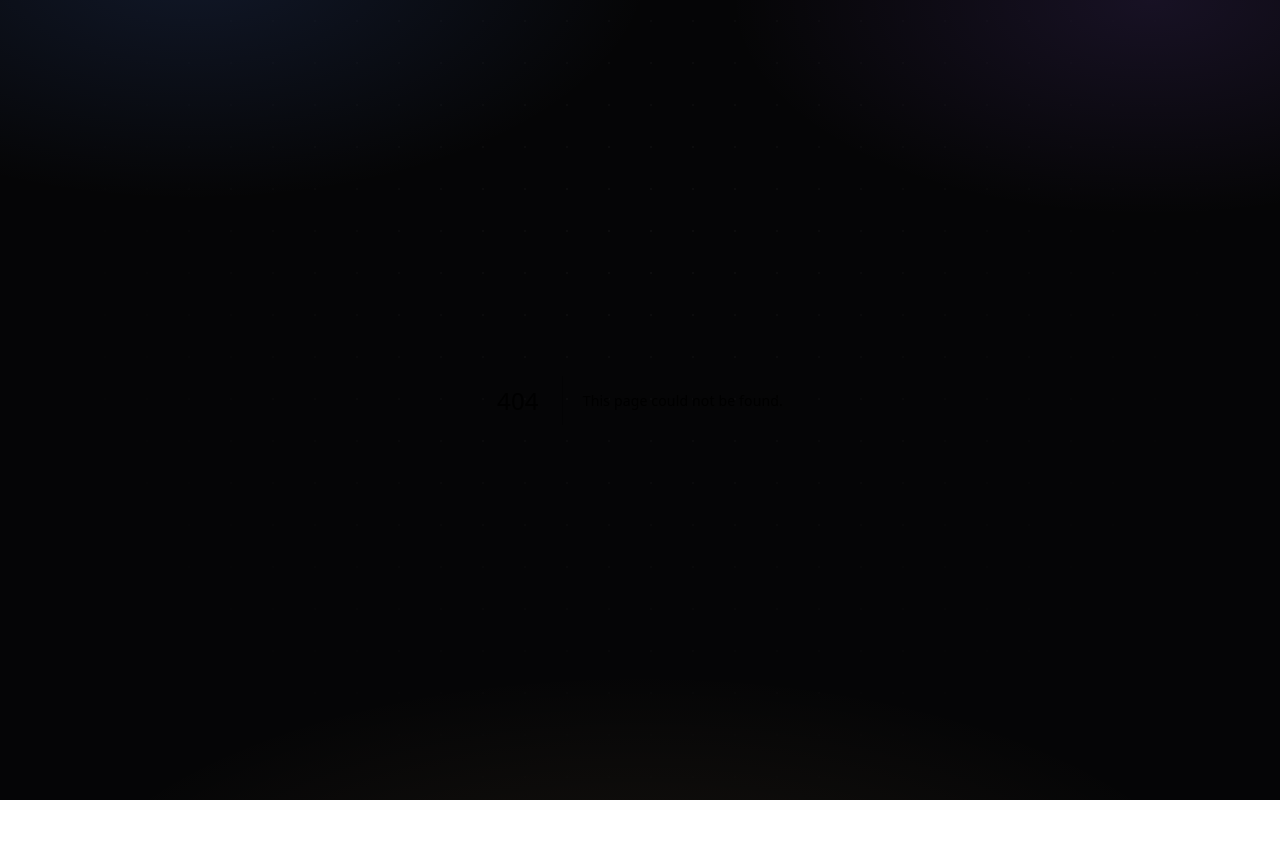
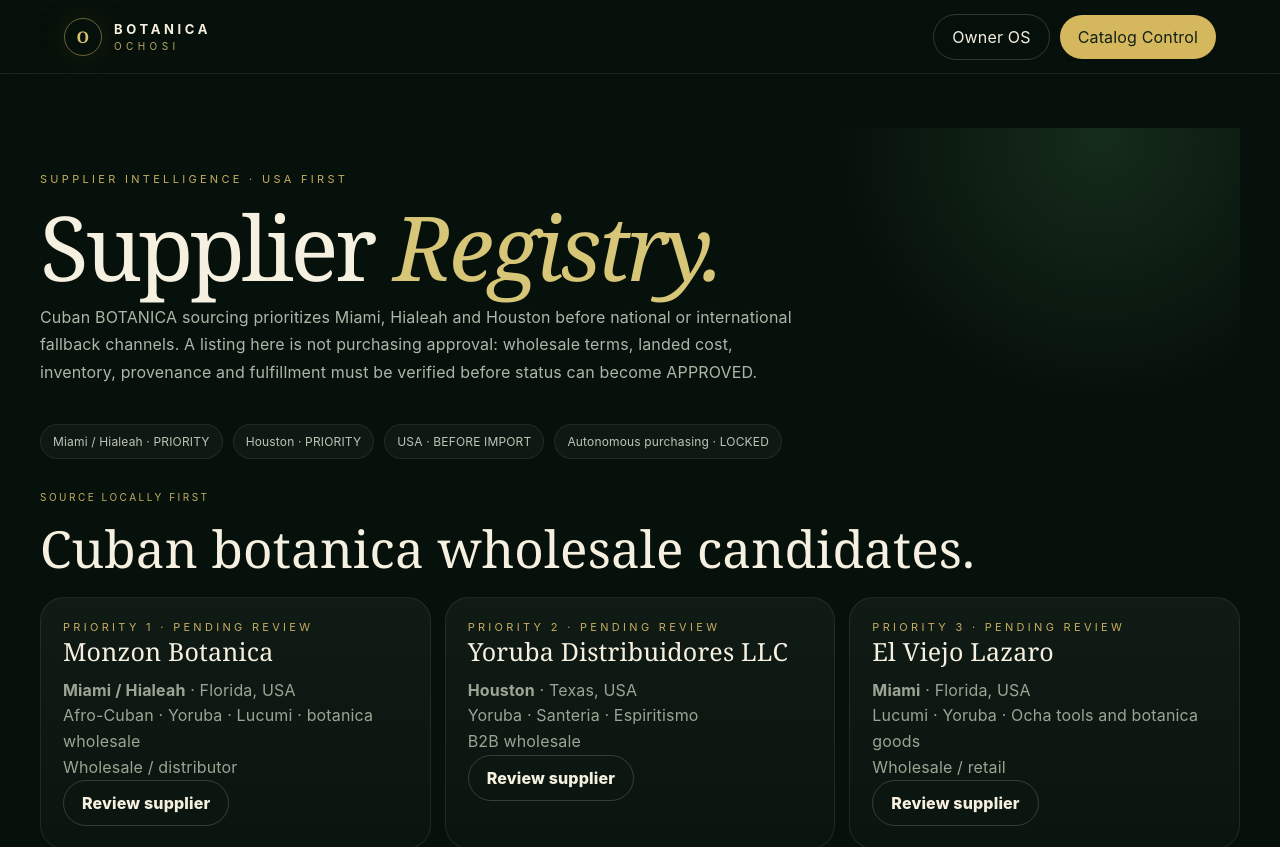
Before and after one commit to SAHJONY/AUTONOMOUS-DROPSHIPPING-BUSINESS, a Next.js app in the folder apps/web/: page /owner/suppliers in a window 1280 px wide. Before the commit this address had no page. Shown: the top 847 px of the page. Before the commit the page ends 800 px from the top, so only its background shows below. Built offline with nearby package versions, Linux system fonts and the light colour scheme.

Commit message:
BOTANICA: add US-first supplier registry

```diff
--- /dev/null
+++ b/apps/web/app/owner/suppliers/page.tsx
@@ -0,0 +1,65 @@
+"use client";
+
+import styles from "../owner.module.css";
+
+type Supplier = {
+  name: string;
+  market: string;
+  region: string;
+  focus: string;
+  channel: string;
+  status: "PENDING REVIEW" | "FALLBACK";
+  priority: number;
+  url: string;
+};
+
+const suppliers: Supplier[] = [
+  { name:"Monzon Botanica", market:"Miami / Hialeah", region:"Florida, USA", focus:"Afro-Cuban · Yoruba · Lucumi · botanica wholesale", channel:"Wholesale / distributor", status:"PENDING REVIEW", priority:1, url:"https://monzonbotanica.com" },
+  { name:"Yoruba Distribuidores LLC", market:"Houston", region:"Texas, USA", focus:"Yoruba · Santeria · Espiritismo", channel:"B2B wholesale", status:"PENDING REVIEW", priority:2, url:"https://yorubadistribuidores.com" },
+  { name:"El Viejo Lazaro", market:"Miami", region:"Florida, USA", focus:"Lucumi · Yoruba · Ocha tools and botanica goods", channel:"Wholesale / retail", status:"PENDING REVIEW", priority:3, url:"https://www.viejolazaro.com" },
+  { name:"INSHE Miami", market:"Miami / Hialeah / Miami Gardens", region:"Florida, USA", focus:"Yoruba · Afro-Cuban · African spiritual goods", channel:"Wholesale / retail", status:"PENDING REVIEW", priority:4, url:"https://www.inshemiami.com" },
+  { name:"Yoruba Imports", market:"Miami", region:"Florida, USA", focus:"West African sourced religious and cultural goods", channel:"Wholesale / importer", status:"PENDING REVIEW", priority:5, url:"https://yorubaimports.com" },
+  { name:"Botanica Nena", market:"Miami", region:"Florida, USA", focus:"Santeria · Yoruba · Lucumi · Ifa · Ocha", channel:"Retail / wholesale candidate", status:"PENDING REVIEW", priority:6, url:"https://botanicanena.com" },
+  { name:"CJdropshipping", market:"International", region:"Fallback", focus:"Generic complementary products only", channel:"Dropshipping", status:"FALLBACK", priority:90, url:"https://www.cjdropshipping.com" },
+  { name:"Zendrop", market:"USA / International", region:"Fallback", focus:"Generic complementary products only", channel:"Dropshipping", status:"FALLBACK", priority:91, url:"https://www.zendrop.com" },
+  { name:"Spocket", market:"USA / International", region:"Fallback", focus:"Generic complementary products only", channel:"Dropshipping", status:"FALLBACK", priority:92, url:"https://www.spocket.co" },
+  { name:"AliExpress", market:"International", region:"Fallback", focus:"Generic complementary products only", channel:"Marketplace", status:"FALLBACK", priority:99, url:"https://www.aliexpress.com" },
+];
+
+export default function OwnerSuppliersPage() {
+  return <main className={styles.shell}>
+    <nav className={styles.nav}>
+      <a className={styles.brand} href="/owner"><span className={styles.mark}>O</span><span className={styles.brandText}><strong>BOTANICA</strong><small>OCHOSI</small></span></a>
+      <div className={styles.navLinks}><a className={styles.ghost} href="/owner">Owner OS</a><a className={styles.primary} href="/owner/catalog">Catalog Control</a></div>
+    </nav>
+    <div className={styles.content}>
+      <section className={styles.hero}>
+        <div className={styles.kicker}>SUPPLIER INTELLIGENCE · USA FIRST</div>
+        <h1>Supplier <em>Registry.</em></h1>
+        <p>Cuban BOTANICA sourcing prioritizes Miami, Hialeah and Houston before national or international fallback channels. A listing here is not purchasing approval: wholesale terms, landed cost, inventory, provenance and fulfillment must be verified before status can become APPROVED.</p>
+      </section>
+      <div className={styles.statusStrip}>
+        <span className={styles.statusPill}>Miami / Hialeah · PRIORITY</span>
+        <span className={styles.statusPill}>Houston · PRIORITY</span>
+        <span className={styles.statusPill}>USA · BEFORE IMPORT</span>
+        <span className={styles.statusPill}>Autonomous purchasing · LOCKED</span>
+      </div>
+      <section className={styles.section}>
+        <div className={styles.sectionHead}><div><span>Source locally first</span><h2>Cuban botanica wholesale candidates.</h2></div></div>
+        <div className={styles.actionGrid}>
+          {suppliers.map((s) => <div className={styles.card} key={s.name}>
+            <div className={styles.kicker}>PRIORITY {s.priority} · {s.status}</div>
+            <h2>{s.name}</h2>
+            <p><strong>{s.market}</strong> · {s.region}</p>
+            <p>{s.focus}</p>
+            <p>{s.channel}</p>
+            <a className={styles.ghost} href={s.url} target="_blank" rel="noreferrer">Review supplier</a>
+          </div>)}
+        </div>
+      </section>
+      <section className={styles.section}>
+        <div className={styles.card}><div className={styles.kicker}>APPROVAL GATE</div><h2>No supplier is approved by listing alone.</h2><p>Required evidence: wholesale account eligibility, MOQ, unit cost, shipping and lead time, inventory, returns, product provenance and expected landed margin. Supplier Agent recommendations remain advisory and cannot authorize spending.</p></div>
+      </section>
+    </div>
+  </main>;
+}
```
